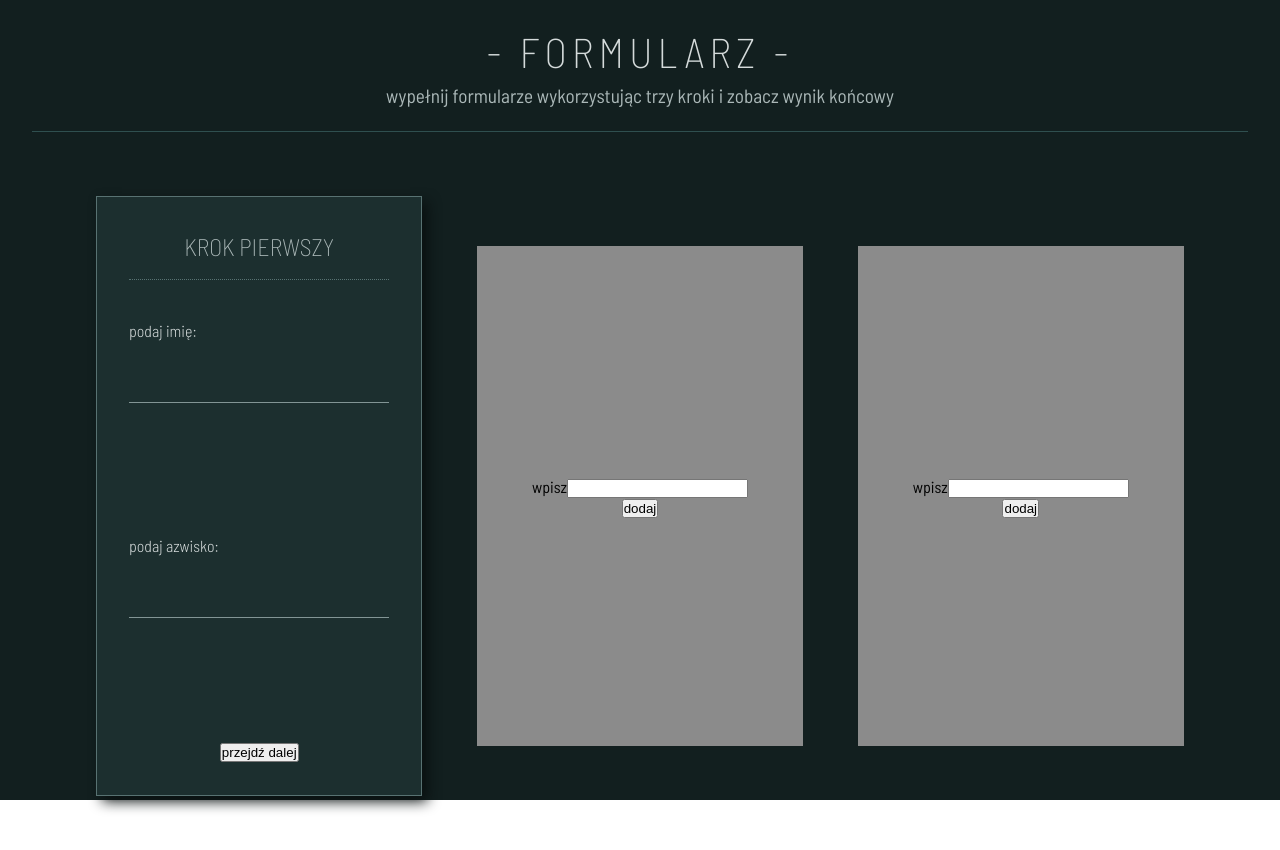
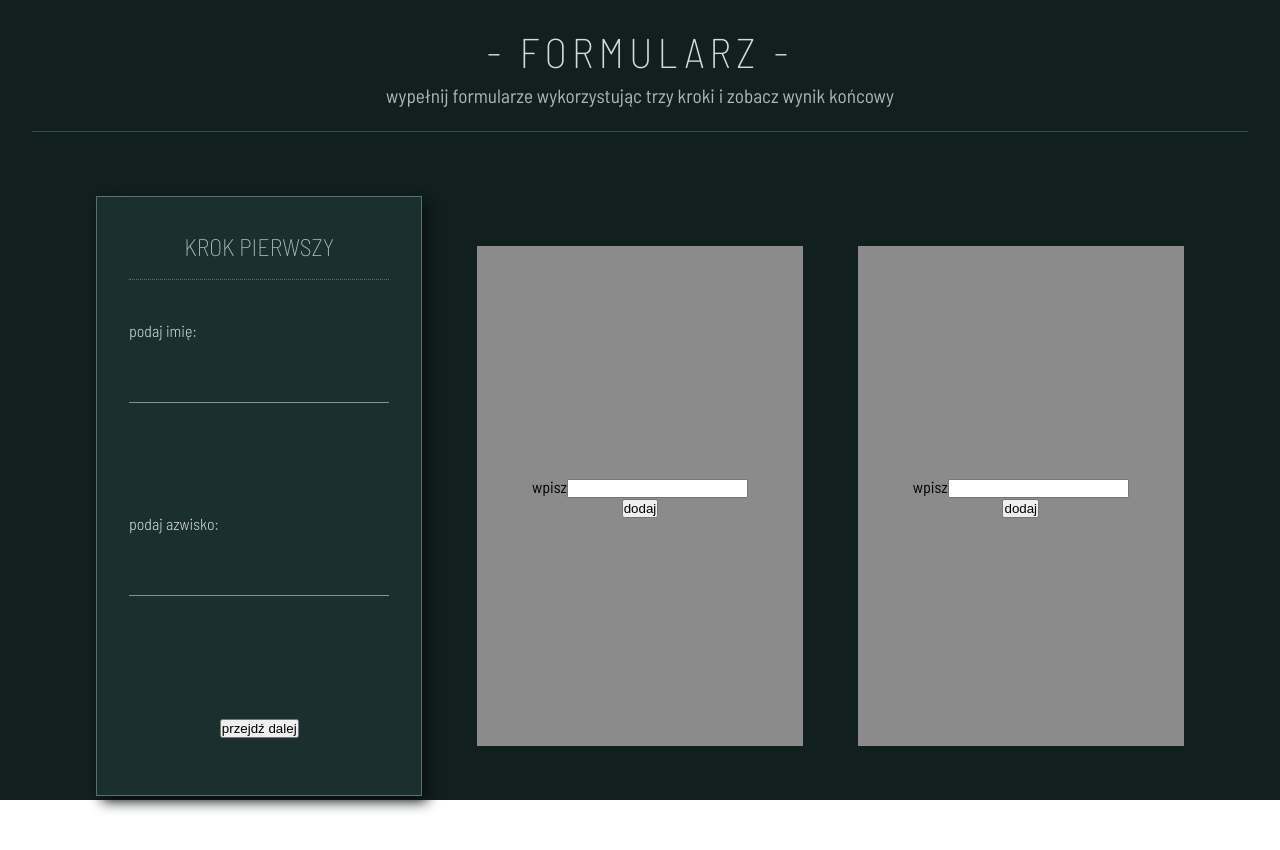
Before and after one commit to Scorpion19702022/React_Mentor_018_MULTI_STEP_FORM_and_TEST, a React (Vite) app: page / in a window 1280 px wide. Shown: the top 850 px of the page. Built offline with nearby package versions, Linux system fonts and the light colour scheme.

Commit message:
added style

```diff
--- a/src/Components/StepOne/StepOne.module.css
+++ b/src/Components/StepOne/StepOne.module.css
@@ -79,3 +79,11 @@
 	padding-top: 0.4em;
 	color: var(--color-error);
 }
+
+.box_btns {
+	width: 100%;
+	height: 15%;
+	display: flex;
+	align-items: center;
+	justify-content: center;
+}
```
